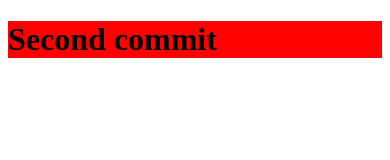
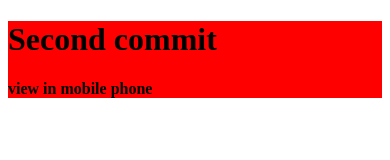
Before and after one commit to Iqboljon17/test2, a plain HTML site: page index.html in a window 390 px wide. Drawn offline with Linux system fonts and the light colour scheme.

Commit message:
showing in mobile phone

```diff
--- a/index.html
+++ b/index.html
@@ -10,6 +10,8 @@
     <header>
         <div class="container">
             <h1>Second commit</h1>
+
+            <h4>view in mobile phone</h4>
         </div>
     </header>
 </body>
```
